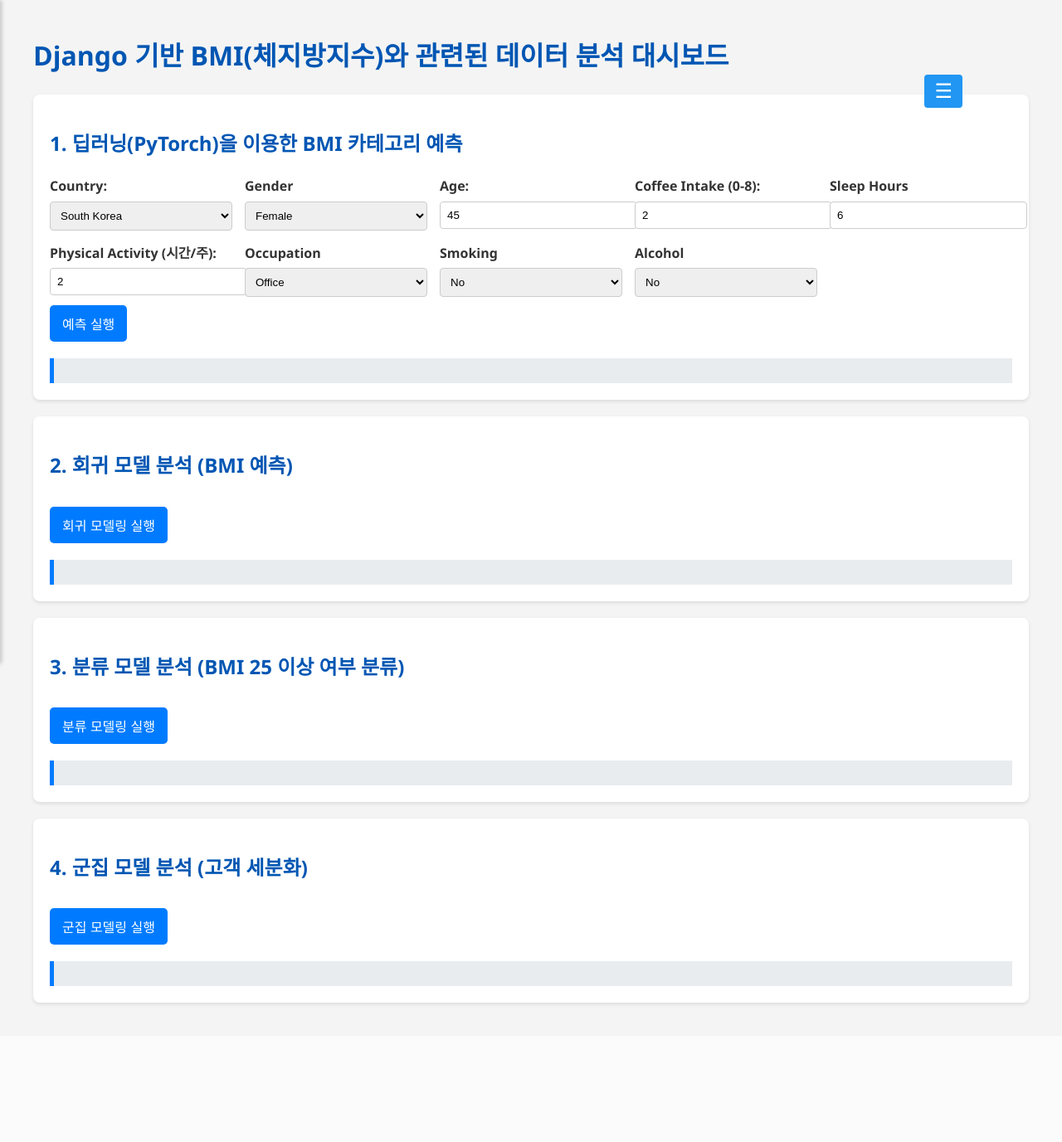
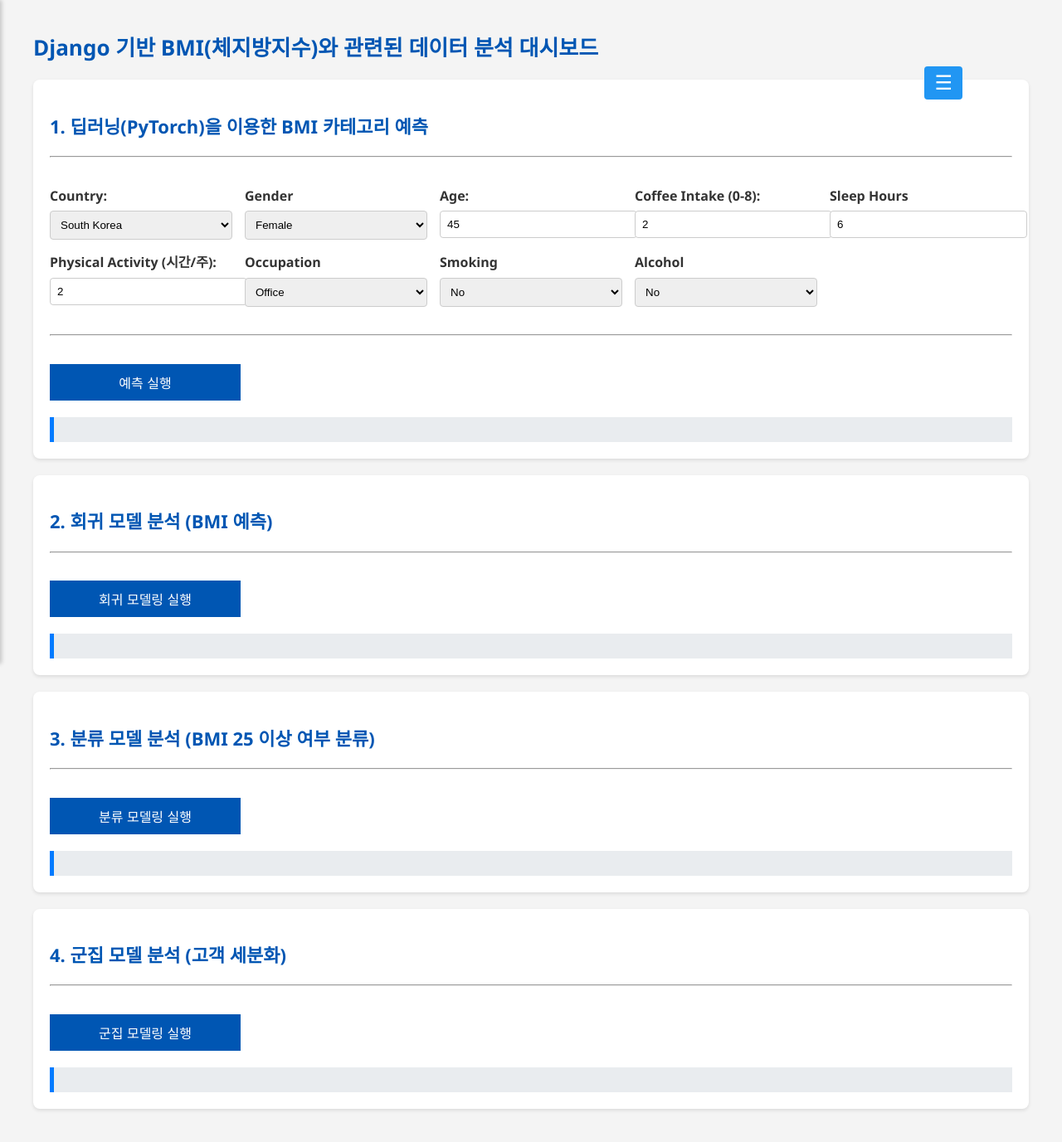
Before and after one commit to aix-final-project-2025/aix_final_prj, a Django app: page /dev/bmi in a window 1280 px wide. Shown: the whole page at 83% size. Before the commit the page ends 1213 px from the top, so only its background shows below. Run offline with Django 5.2, Linux system fonts and the light colour scheme; parts of the project's set-up code (start-up, migrations or seed data) failed here and were passed over.

Commit message:
Enhance BMI analysis page styling and structure

```diff
--- a/templates/bmi.html
+++ b/templates/bmi.html
@@ -5,17 +5,25 @@
 
 {% block extra_head %}
 
-<head>
-    <meta charset="UTF-8">
-    <meta name="viewport" content="width=device-width, initial-scale=1.0">
-    <title>Django 기반 분석 대시보드</title>
+
     <style>
         body { font-family: 'Segoe UI', Tahoma, Geneva, Verdana, sans-serif; line-height: 1.6; margin: 0; padding: 20px; background-color: #f4f4f4; color: #333; }
         .container { max-width: 1200px; margin: auto; overflow: hidden; padding: 0 20px; }
         .section { background: #fff; padding: 20px; margin-bottom: 20px; border-radius: 8px; box-shadow: 0 2px 4px rgba(0,0,0,0.1); }
-        h1, h2 { color: #0056b3; }
-        button { background-color: #007bff; color: white; padding: 10px 15px; border: none; border-radius: 5px; cursor: pointer; font-size: 16px; margin-top: 10px; }
-        button:hover { background-color: #0056b3; }
+        #hh1 { color: #0056b3 !important; font-size: 26px !important; font-weight: 600;  }
+        #hh2 { color: #0056b3 !important; font-size: 22px !important; font-weight: 600;  }
+        #hh3 { color: #0056b3 !important; font-size: 19px !important;  font-weight: 600; }
+
+        #torch, #run-regression, #run-classification, #run-clustering {
+        width :230px;
+        padding: 10px 20px;
+        background: #0056b3;
+        border: none;
+        color: #fff;
+        border-radius: 0px;
+        font-size: 16px;
+        cursor: pointer;
+        }
         .results { margin-top: 20px; padding: 15px; background-color: #e9ecef; border-left: 5px solid #007bff; white-space: pre-wrap; word-wrap: break-word; }
         .loader { display: none; text-align: center; padding: 20px; font-size: 18px; }
         table { width: 100%; border-collapse: collapse; margin-top: 15px; }
@@ -25,11 +33,16 @@
         .form-grid label { display: block; margin-bottom: 5px; font-weight: bold; }
         .form-grid input, .form-grid select { width: 100%; padding: 8px; border-radius: 4px; border: 1px solid #ccc; }
     </style>
-</head>
+{% endblock %}
+
+{% block content %}
 <div class="container">
-    <h1>Django 기반 BMI(체지방지수)와 관련된 데이터 분석 대시보드</h1>
+    <h1 id="hh1" >Django 기반 BMI(체지방지수)와 관련된 데이터 분석 대시보드</h1>
     <div class="section">
-        <h2>1. 딥러닝(PyTorch)을 이용한 BMI 카테고리 예측</h2>
+        <h2  id="hh2">1. 딥러닝(PyTorch)을 이용한 BMI 카테고리 예측</h2>
+        <hr>
+        <br>
+
         <form id="dl-form">
             <div class="form-grid">
 
@@ -97,25 +110,35 @@
 
 
             </div>
-            <button type="submit">예측 실행</button>
+            <br>
+
+            <hr>
+            <br>
+            <button id="torch" type="submit">예측 실행</button>
         </form>
         <div class="loader" id="dl-loader">분석 중...</div>
         <div class="results" id="dl-results"></div>
     </div>
     <div class="section">
-        <h2>2. 회귀 모델 분석 (BMI 예측)</h2>
+        <h2  id="hh2">2. 회귀 모델 분석 (BMI 예측)</h2>
+        <hr>
+        <br>
         <button id="run-regression">회귀 모델링 실행</button>
         <div class="loader" id="regression-loader">분석 중...</div>
         <div class="results" id="regression-results"></div>
     </div>
     <div class="section">
-        <h2>3. 분류 모델 분석 (BMI 25 이상 여부 분류)</h2>
+        <h2  id="hh2">3. 분류 모델 분석 (BMI 25 이상 여부 분류)</h2>
+        <hr>
+        <br>
         <button id="run-classification">분류 모델링 실행</button>
         <div class="loader" id="classification-loader">분석 중...</div>
         <div class="results" id="classification-results"></div>
     </div>
     <div class="section">
-        <h2>4. 군집 모델 분석 (고객 세분화)</h2>
+        <h2  id="hh2">4. 군집 모델 분석 (고객 세분화)</h2>
+        <hr>
+        <br>
         <button id="run-clustering">군집 모델링 실행</button>
         <div class="loader" id="clustering-loader">분석 중...</div>
         <div class="results" id="clustering-results"></div>
@@ -157,7 +180,7 @@
                 let html = '<h3>회귀 모델 성능 비교</h3>' + '<table><tr><th>Model</th><th>RMSE</th><th>R² Score</th></tr>';
                 for (const modelName in data.results) {
                     const res = data.results[modelName];
-                    html += `<tr><td>${modelName}</td><td>${res.RMSE}</td><td>${res.R2}</td></tr>`;
+                    html += `<tr><td><strong>${modelName}</strong></td><td>${res.RMSE}</td><td>${res.R2}</td></tr>`;
                 }
                 html += '</table>';
 
@@ -165,7 +188,7 @@
                  for (const modelName in data.results) {
                     const res = data.results[modelName];
                     if (res.importances && res.importances.length > 0) {
-                        html += `<h4>${modelName}</h4>` + '<table><tr><th>Feature</th><th>Importance</th></tr>';
+                        html += `<h4><strong>${modelName}</strong></h4>` + '<table><tr><th>Feature</th><th>Importance</th></tr>';
                         res.importances.slice(0, 5).forEach(imp => {
                             html += `<tr><td>${imp.Feature}</td><td>${imp.Importance.toFixed(4)}</td></tr>`;
                         });
@@ -188,7 +211,7 @@
                 let html = '<h3>분류 모델 성능 비교</h3>' + '<table><tr><th>Model</th><th>Accuracy</th><th>Precision</th><th>Recall</th><th>F1-Score</th></tr>';
                 for (const modelName in data.results) {
                     const res = data.results[modelName];
-                    html += `<tr><td>${modelName}</td><td>${res.accuracy}</td><td>${res.precision}</td><td>${res.recall}</td><td>${res.f1_score}</td></tr>`;
+                    html += `<tr><td><strong>${modelName}</strong></td><td>${res.accuracy}</td><td>${res.precision}</td><td>${res.recall}</td><td>${res.f1_score}</td></tr>`;
                 }
                 html += '</table>';
                 showResults('classification-results', html);
```
